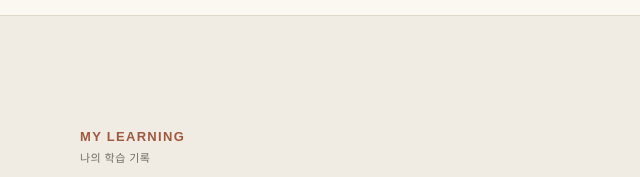
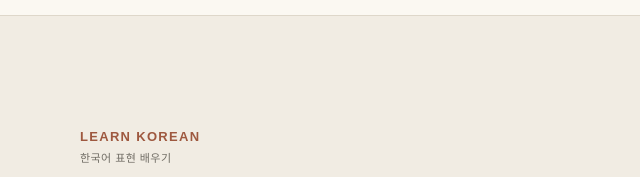
Before and after one commit to chloeseo789/seohangeullab, a plain HTML site: page index.html in a window 1280 px wide. Shown: the part 3720-3897 px from the top of the page, 0-640 px from the left. Drawn offline with Linux system fonts and the light colour scheme; a web font is replaced by a local one.

Commit message:
Update index.html

```diff
--- a/index.html
+++ b/index.html
@@ -1632,12 +1632,11 @@ footer.site-footer {
 
         <p class="section-label">
 
-          MY LEARNING
-
-          <span class="label-en">
-            나의 학습 기록
-          </span>
-
+         LEARN KOREAN
+
+<span class="label-en">
+  한국어 표현 배우기
+</span>
         </p>
 
         <h2>
```
